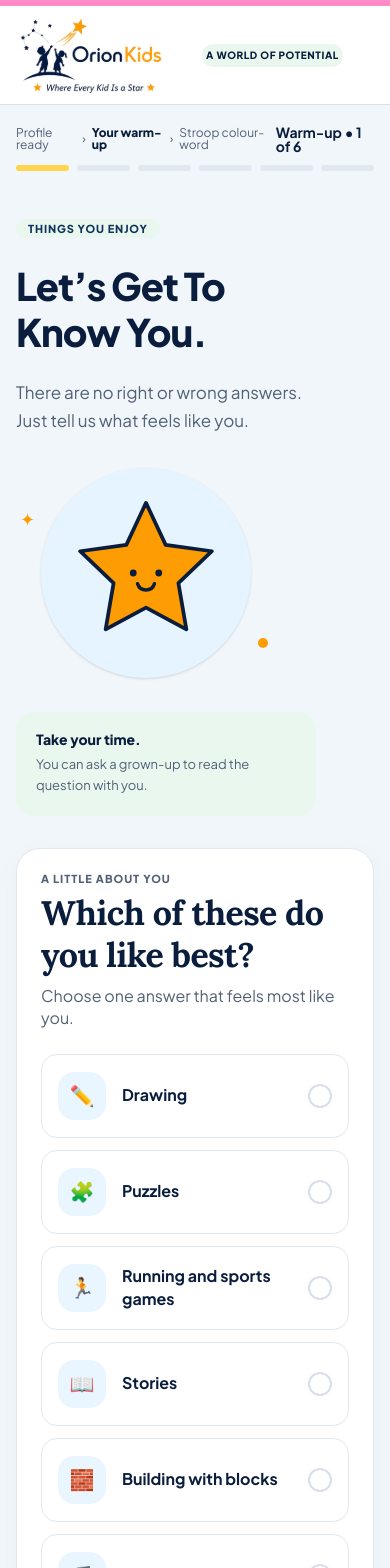
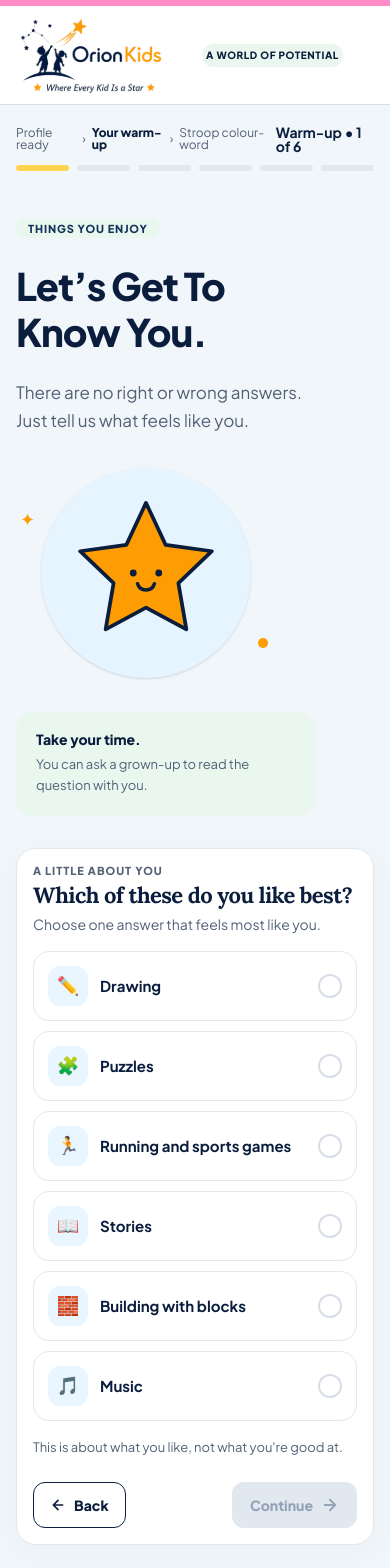
Before and after one commit to Panthar-InfoHub/orionkids-frontend, a Next.js app: page /warm-up in a window 390 px wide. Shown: the top 1568 px of the page. Built offline with nearby package versions, Linux system fonts and the light colour scheme.

Commit message:
feat: add warm-up assessment page and interactive option card component

```diff
--- a/app/warm-up/page.tsx
+++ b/app/warm-up/page.tsx
@@ -90,7 +90,7 @@ export default function WarmUpPage() {
         />
 
         {/* Right Column: Question Card (Fill 916px, Min-height 660px, Radius 24px, Border 1px, Padding 32px, Gap 24px) */}
-        <div className="w-full md:max-w-[916px] flex-1 bg-white rounded-[24px] border border-[#E2E8F0] shadow-[0_8px_30px_rgba(10,29,61,0.03)] p-6 sm:p-[32px] flex flex-col justify-between min-h-[660px] gap-[24px]">
+        <div className="w-full md:max-w-[916px] flex-1 bg-white rounded-[20px] sm:rounded-[24px] border border-[#E2E8F0] shadow-[0_8px_30px_rgba(10,29,61,0.03)] p-4 sm:p-6 md:p-[32px] flex flex-col justify-between min-h-0 sm:min-h-[660px] gap-4 sm:gap-[24px]">
           {isCompleted ? (
             /* Celebration Screen when all 6 steps are complete */
             <div className="flex flex-col items-center justify-center text-center py-12 my-auto">
@@ -119,9 +119,9 @@ export default function WarmUpPage() {
               </button>
             </div>
           ) : (
-            <div className="flex flex-col h-full justify-between gap-[24px]">
+            <div className="flex flex-col h-full justify-between gap-4 sm:gap-[24px]">
               {/* Question Header */}
-              <div className="flex flex-col gap-[8px]">
+              <div className="flex flex-col gap-[6px] sm:gap-[8px]">
                 {/* Content: A LITTLE ABOUT YOU, Plus Jakarta Sans, 800 ExtraBold, 11px, 100% line height, 100% letter spacing, #526176 */}
                 <span
                   style={{
@@ -139,10 +139,10 @@ export default function WarmUpPage() {
 
                 {/* Question: Lora, 700 Bold, 34px, 125% line height, -60% letter spacing (-0.6px), #0A1D3D */}
                 <h2
+                  className="text-[22px] sm:text-[34px]"
                   style={{
                     fontFamily: LORA,
                     fontWeight: 700,
-                    fontSize: "34px",
                     lineHeight: "125%",
                     letterSpacing: "-0.6px",
                     color: "#0A1D3D",
@@ -153,10 +153,10 @@ export default function WarmUpPage() {
 
                 {/* Subtitle: Plus Jakarta Sans, 400 Regular, 16px, 100% line height, 0% letter spacing, #526176 */}
                 <p
+                  className="text-[14px] sm:text-[16px]"
                   style={{
                     fontFamily: JAKARTA,
                     fontWeight: 400,
-                    fontSize: "16px",
                     lineHeight: "140%",
                     letterSpacing: "0%",
                     color: "#526176",
@@ -166,14 +166,12 @@ export default function WarmUpPage() {
                 </p>
               </div>
 
-              {/* Options Container: Fill (852px), Min-Height 300px, Gap 12px / 16px */}
+              {/* Options Container: Styled consistently as clean rows like phone view */}
               <div
                 className={`w-full max-w-[852px] ${
                   currentQuestion.layout === "grid-4"
-                    ? "grid grid-cols-2 lg:grid-cols-4 gap-[16px] my-auto"
-                    : currentQuestion.layout === "grid-3"
-                    ? "grid grid-cols-1 sm:grid-cols-3 gap-[12px] min-h-[300px]"
-                    : "grid grid-cols-1 sm:grid-cols-2 gap-[12px] min-h-[300px]"
+                    ? "grid grid-cols-2 lg:grid-cols-4 gap-2.5 sm:gap-[16px] my-auto"
+                    : "grid grid-cols-1 gap-2.5 sm:gap-3"
                 }`}
               >
                 {currentQuestion.options.map((option) => (
@@ -208,18 +206,18 @@ export default function WarmUpPage() {
                   <button
                     type="button"
                     onClick={handleBack}
-                    className="inline-flex items-center justify-center gap-[12px] h-[54px] px-[24px] rounded-[12px] border border-[#0A1D3D] text-[#0A1D3D] bg-white hover:bg-slate-50 active:scale-[0.98] transition-all cursor-pointer select-none"
+                    className="inline-flex items-center justify-center gap-2 sm:gap-[12px] h-[46px] sm:h-[54px] px-4 sm:px-[24px] rounded-[12px] border border-[#0A1D3D] text-[#0A1D3D] bg-white hover:bg-slate-50 active:scale-[0.98] transition-all cursor-pointer select-none"
                     style={{
                       fontFamily: JAKARTA,
                       fontWeight: 800,
-                      fontSize: "15px",
+                      fontSize: "14px",
                       lineHeight: "100%",
                       letterSpacing: "0%",
                     }}
                   >
                     <svg
-                      width="18"
-                      height="18"
+                      width="16"
+                      height="16"
                       viewBox="0 0 24 24"
                       fill="none"
                       stroke="#0A1D3D"
@@ -233,13 +231,13 @@ export default function WarmUpPage() {
                   </button>
 
                   {/* Right Actions: Take a pause & Finish/Continue */}
-                  <div className="flex items-center gap-3">
+                  <div className="flex items-center gap-2 sm:gap-3">
                     {/* Take a pause button on Step 6 */}
                     {isLastStep && (
                       <button
                         type="button"
                         onClick={() => setIsPauseModalOpen(true)}
-                        className="inline-flex items-center justify-center h-[54px] px-[24px] rounded-[12px] border border-[#D8DFE8] text-[#0A1D3D] bg-white hover:bg-slate-50 active:scale-[0.98] transition-all cursor-pointer select-none font-bold text-[15px]"
+                        className="inline-flex items-center justify-center h-[46px] sm:h-[54px] px-3 sm:px-[24px] rounded-[12px] border border-[#D8DFE8] text-[#0A1D3D] bg-white hover:bg-slate-50 active:scale-[0.98] transition-all cursor-pointer select-none font-bold text-[13px] sm:text-[15px]"
                         style={{ fontFamily: JAKARTA }}
                       >
                         Take a pause
@@ -251,7 +249,7 @@ export default function WarmUpPage() {
                       type="button"
                       onClick={handleNext}
                       disabled={!selectedAnswer}
-                      className={`inline-flex items-center justify-center gap-[12px] h-[54px] px-[24px] rounded-[12px] border-2 border-[#0A1D3D] transition-all select-none ${
+                      className={`inline-flex items-center justify-center gap-2 sm:gap-[12px] h-[46px] sm:h-[54px] px-4 sm:px-[24px] rounded-[12px] border-2 border-[#0A1D3D] transition-all select-none ${
                         selectedAnswer
                           ? "bg-[#FFD028] text-[#0A1D3D] shadow-[2px_2px_0px_#0A1D3D] hover:-translate-y-0.5 cursor-pointer"
                           : "bg-[#E2E8F0] text-[#94A3B8] border-transparent cursor-not-allowed"
@@ -259,7 +257,7 @@ export default function WarmUpPage() {
                       style={{
                         fontFamily: JAKARTA,
                         fontWeight: 800,
-                        fontSize: "15px",
+                        fontSize: "14px",
                         lineHeight: "100%",
                         letterSpacing: "0%",
                       }}
--- a/components/warm-up/option-card.tsx
+++ b/components/warm-up/option-card.tsx
@@ -17,14 +17,14 @@ const JAKARTA = "var(--font-plus-jakarta), 'Plus Jakarta Sans', sans-serif";
 function renderFaceIcon(id: string) {
   switch (id) {
     case "happy":
-      return <HappyFace className="w-[82px] h-[82px]" />;
+      return <HappyFace className="w-[54px] h-[54px] sm:w-[82px] sm:h-[82px]" />;
     case "okay":
     case "calm":
-      return <CalmFace className="w-[82px] h-[82px]" />;
+      return <CalmFace className="w-[54px] h-[54px] sm:w-[82px] sm:h-[82px]" />;
     case "sleepy":
-      return <SleepyFace className="w-[82px] h-[82px]" />;
+      return <SleepyFace className="w-[54px] h-[54px] sm:w-[82px] sm:h-[82px]" />;
     case "worried":
-      return <WorriedFace className="w-[82px] h-[82px]" />;
+      return <WorriedFace className="w-[54px] h-[54px] sm:w-[82px] sm:h-[82px]" />;
     default:
       return null;
   }
@@ -38,31 +38,31 @@ export function OptionCard({ option, isSelected, onSelect, layout = "grid-2" }:
       <button
         type="button"
         onClick={() => onSelect(option.id)}
-        className={`relative flex flex-col items-center justify-center pt-7 pb-6 px-4 rounded-[20px] transition-all duration-200 text-center cursor-pointer select-none min-h-[200px] w-full ${
+        className={`relative flex flex-col items-center justify-center pt-3.5 pb-3 sm:pt-7 sm:pb-6 px-2.5 sm:px-4 rounded-[14px] sm:rounded-[20px] transition-all duration-200 text-center cursor-pointer select-none min-h-[130px] sm:min-h-[200px] w-full ${
           isSelected
             ? "bg-[#F0E6FF] border-2 border-[#6739B7] shadow-[0_4px_16px_rgba(103,57,183,0.12)]"
             : "bg-white border border-[#E2E8F0] hover:border-[#CBD5E1] hover:shadow-sm"
         }`}
       >
         {/* Top-Right Radio Indicator */}
-        <div className="absolute top-4 right-4">
+        <div className="absolute top-2.5 right-2.5 sm:top-4 sm:right-4">
           <div
-            className={`w-6 h-6 rounded-full flex items-center justify-center transition-all ${
+            className={`w-5 h-5 sm:w-6 sm:h-6 rounded-full flex items-center justify-center transition-all ${
               isSelected ? "border-2 border-[#6739B7] bg-white" : "border-2 border-[#E2E8F0] bg-white"
             }`}
           >
-            {isSelected && <div className="w-3 h-3 rounded-full bg-[#6739B7]" />}
+            {isSelected && <div className="w-2.5 h-2.5 sm:w-3 sm:h-3 rounded-full bg-[#6739B7]" />}
           </div>
         </div>
 
-        {/* 82x82 Expressive Face SVG */}
-        <div className="flex items-center justify-center my-1 select-none">
-          {FaceComponent || <span className="text-5xl">{option.icon}</span>}
+        {/* Expressive Face SVG */}
+        <div className="flex items-center justify-center my-0.5 sm:my-1 select-none">
+          {FaceComponent || <span className="text-4xl sm:text-5xl">{option.icon}</span>}
         </div>
 
-        {/* Label: 17px Bold #0A1D3D */}
+        {/* Label */}
         <span
-          className="text-[17px] font-bold text-[#0A1D3D] mt-3"
+          className="text-[14px] sm:text-[17px] font-bold text-[#0A1D3D] mt-1.5 sm:mt-3"
           style={{ fontFamily: JAKARTA }}
         >
           {option.label}
@@ -76,26 +76,17 @@ export function OptionCard({ option, isSelected, onSelect, layout = "grid-2" }:
       <button
         type="button"
         onClick={() => onSelect(option.id)}
-        className={`relative flex flex-col items-center justify-center p-6 rounded-[20px] transition-all duration-200 text-center cursor-pointer select-none min-h-[190px] w-full ${
+        className={`relative flex items-center justify-between p-3.5 sm:p-4 rounded-[16px] transition-all duration-200 text-left cursor-pointer select-none min-h-[58px] sm:min-h-[64px] w-full ${
           isSelected
             ? "bg-[#F0E6FF] border-2 border-[#6739B7] shadow-[0_4px_16px_rgba(103,57,183,0.15)]"
             : "bg-white border border-[#E2E8F0] hover:border-[#CBD5E1] hover:shadow-sm"
         }`}
       >
-        {/* Top-Right Radio Indicator */}
-        <div className="absolute top-4 right-4">
+        {/* Option Content: Icon beside text on all views */}
+        <div className="flex items-center gap-3 sm:gap-4 pr-3 min-w-0 flex-1">
+          {/* Icon Box */}
           <div
-            className={`w-6 h-6 rounded-full flex items-center justify-center transition-all ${
-              isSelected ? "border-2 border-[#6739B7] bg-white" : "border-2 border-[#D8DFE8] bg-white"
-            }`}
-          >
-            {isSelected && <div className="w-3 h-3 rounded-full bg-[#6739B7]" />}
-          </div>
-        </div>
-
-        {/* Centered Icon Box (48px x 48px, Radius 16px) */}
-        <div
-          className={`w-[48px] h-[48px] rounded-[16px] flex items-center justify-center text-xl mb-4 transition-colors ${
+            className={`w-[40px] h-[40px] sm:w-[46px] sm:h-[46px] rounded-[12px] sm:rounded-[14px] flex items-center justify-center text-lg sm:text-xl shrink-0 transition-colors ${
               isSelected ? "bg-[#FD9D03] text-[#0A1D3D]" : "bg-[#EAF6FF] text-[#00668A]"
             }`}
           >
@@ -104,44 +95,52 @@ export function OptionCard({ option, isSelected, onSelect, layout = "grid-2" }:
 
           {/* Option Label */}
           <span
-          className="text-[16px] sm:text-[17px] leading-[140%] font-bold text-[#0A1D3D]"
+            className="text-[15px] sm:text-[16px] font-bold text-[#0A1D3D] leading-snug"
             style={{ fontFamily: JAKARTA }}
           >
             {option.label}
           </span>
+        </div>
+
+        {/* Radio Indicator */}
+        <div
+          className={`w-6 h-6 rounded-full flex items-center justify-center shrink-0 transition-all ${
+            isSelected ? "border-2 border-[#6739B7] bg-white" : "border-2 border-[#D8DFE8] bg-white"
+          }`}
+        >
+          {isSelected && <div className="w-3 h-3 rounded-full bg-[#6739B7]" />}
+        </div>
       </button>
     );
   }
 
-  // Default: Grid-2 horizontal row card matching Figma spec:
-  // Flow Horizontal, Radius 16px, Min-Height / Height Hug ~92px, Gap 12px
+  // Default: Grid-2 horizontal row card matching phone view
   return (
     <button
       type="button"
       onClick={() => onSelect(option.id)}
-      className={`relative flex items-center justify-between p-4 sm:p-5 rounded-[16px] transition-all duration-200 text-left cursor-pointer select-none w-full min-h-[84px] sm:min-h-[92px] ${
+      className={`relative flex items-center justify-between p-3.5 sm:p-4 rounded-[16px] transition-all duration-200 text-left cursor-pointer select-none w-full min-h-[58px] sm:min-h-[64px] ${
         isSelected
           ? "bg-[#F0E6FF] border-2 border-[#6739B7] shadow-[0_2px_8px_rgba(103,57,183,0.12)]"
           : "bg-white border border-[#E2E8F0] hover:border-[#CBD5E1] hover:shadow-sm"
       }`}
     >
-      <div className="flex items-center gap-[16px] pr-3">
-        {/* Icon Box: Fixed (48px x 48px), Radius 16px, bg #FD9D03 when selected, else #EAF6FF */}
+      <div className="flex items-center gap-3 sm:gap-4 pr-3 min-w-0 flex-1">
+        {/* Icon Box */}
         <div
-          className={`w-[48px] h-[48px] rounded-[16px] flex items-center justify-center text-xl shrink-0 transition-colors ${
+          className={`w-[40px] h-[40px] sm:w-[46px] sm:h-[46px] rounded-[12px] sm:rounded-[14px] flex items-center justify-center text-lg sm:text-xl shrink-0 transition-colors ${
             isSelected ? "bg-[#FD9D03] text-[#0A1D3D]" : "bg-[#EAF6FF] text-[#00668A]"
           }`}
         >
           {option.icon}
         </div>
 
-        {/* Label: Plus Jakarta Sans, 700 Bold, 17px, Line height 140%, 0% spacing, #0A1D3D */}
+        {/* Label */}
         <span
-          className="text-[16px] sm:text-[17px] font-bold text-[#0A1D3D]"
+          className="text-[15px] sm:text-[16px] font-bold text-[#0A1D3D] leading-snug"
           style={{
             fontFamily: JAKARTA,
             fontWeight: 700,
-            lineHeight: "140%",
             letterSpacing: "0%",
           }}
         >
```
Lines whose indentation alone changed are shown as unchanged.
